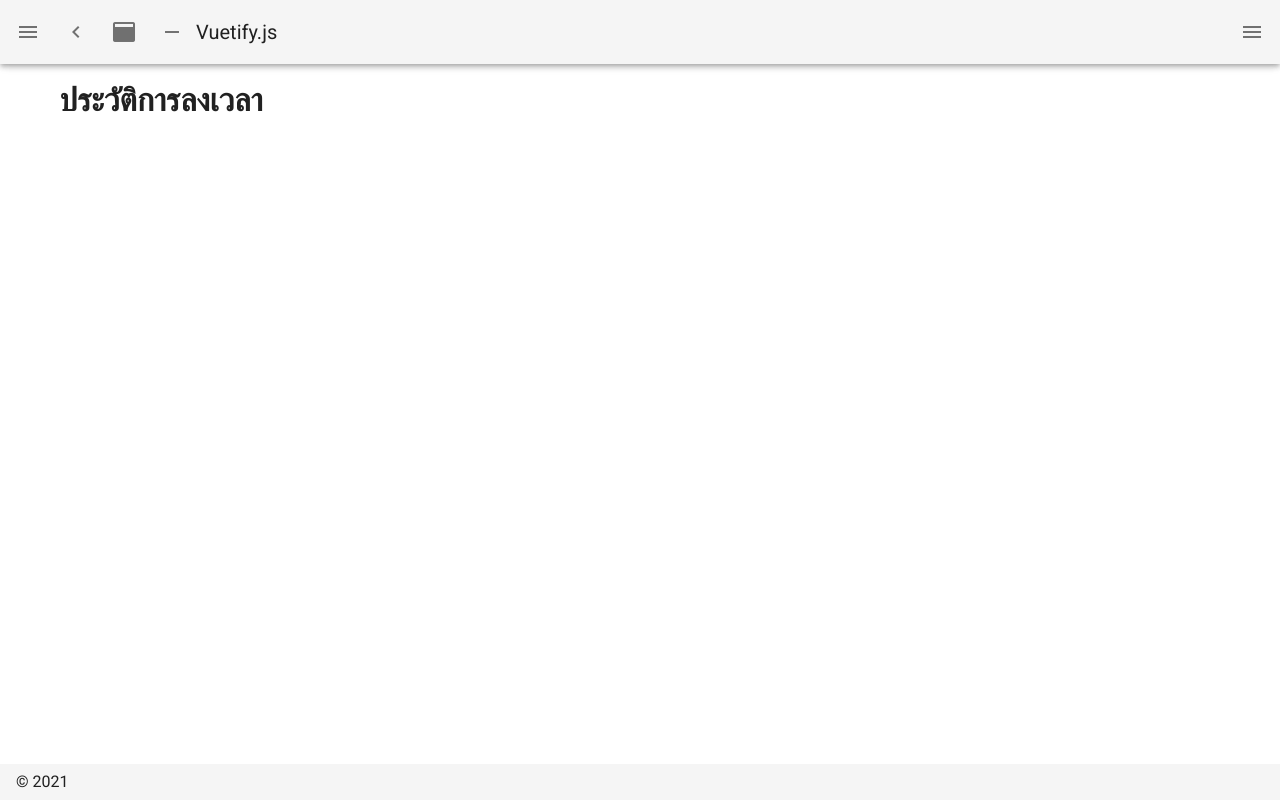
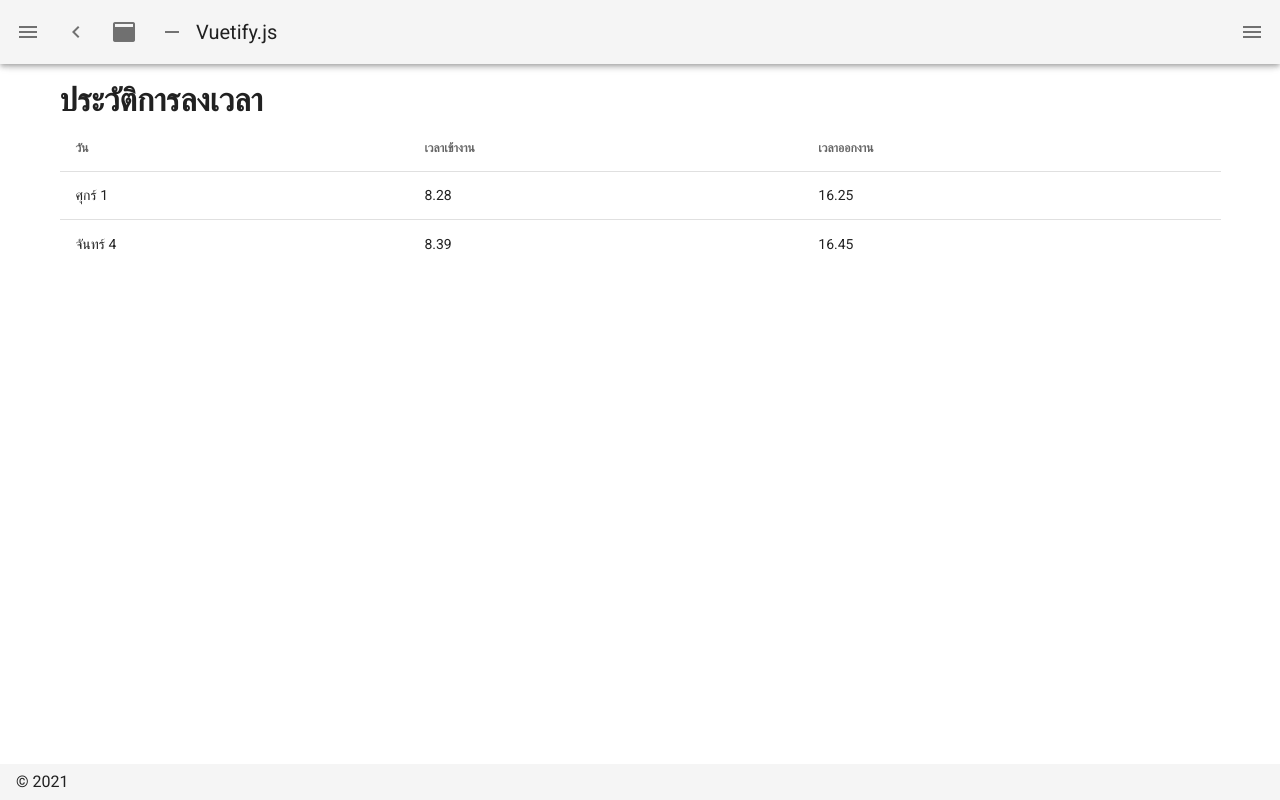
Before and after one commit to Tiewly/penhwang_frontend_mobile, a Nuxt app: page /timeline in a window 1280 px wide. Built offline with nearby package versions, Linux system fonts and the light colour scheme.

Commit message:
edit leave page

```diff
--- a/package.json
+++ b/package.json
@@ -10,7 +10,8 @@
   },
   "dependencies": {
     "core-js": "^3.6.5",
-    "nuxt": "^2.14.6"
+    "nuxt": "^2.14.6",
+    "vuex": "^3.6.0"
   },
   "devDependencies": {
     "@nuxtjs/vuetify": "^1.11.2",
--- a/pages/leave.vue
+++ b/pages/leave.vue
@@ -20,7 +20,6 @@
           persistent-hint
           prepend-icon="mdi-calendar"
           v-bind="attrs"
-          @blur="date = parseDate(dateFormatted)"
           v-on="on"
           outlined
         ></v-text-field>
@@ -78,7 +77,6 @@
           persistent-hint
           prepend-icon="mdi-calendar"
           v-bind="attrs"
-          @blur="date2 = parseDate(date2Formatted)"
           v-on="on"
           outlined
         ></v-text-field>
@@ -164,7 +162,7 @@ export default {
     parseDate(date) {
       if (!date) return null
 
-      const [month, day, year] = date.split('/')
+      const [day, month, year] = date.split('/')
       return `${year}-${month.padStart(2, '0')}-${day.padStart(2, '0')}`
     },
   },
--- a/pages/timeline.vue
+++ b/pages/timeline.vue
@@ -1,5 +1,44 @@
 <template>
   <div>
     <h1>ประวัติการลงเวลา</h1>
+    <v-simple-table>
+      <template v-slot:default>
+        <thead>
+          <tr>
+            <th class="text-left">วัน</th>
+            <th class="text-left">เวลาเข้างาน</th>
+            <th class="text-left">เวลาออกงาน</th>
+          </tr>
+        </thead>
+        <tbody>
+          <tr v-for="item in dataDate" :key="item.date">
+            <td>{{ item.date }}</td>
+            <td>{{ item.timeIn }}</td>
+            <td>{{ item.timeOut }}</td>
+          </tr>
+        </tbody>
+      </template>
+    </v-simple-table>
   </div>
 </template>
+
+<script>
+export default {
+  data() {
+    return {
+      dataDate: [
+        {
+          date: 'ศุกร์ 1',
+          timeIn: 8.28,
+          timeOut: 16.25,
+        },
+        {
+          date: 'จันทร์ 4',
+          timeIn: 8.39,
+          timeOut: 16.45,
+        },
+      ],
+    }
+  },
+}
+</script>
```
